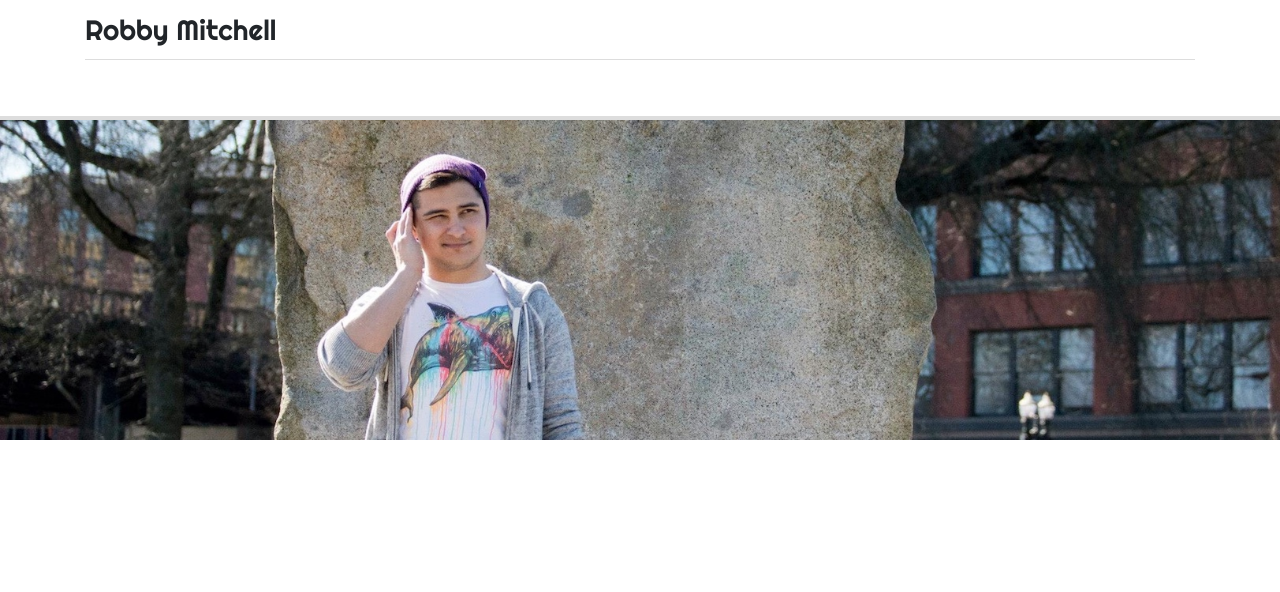
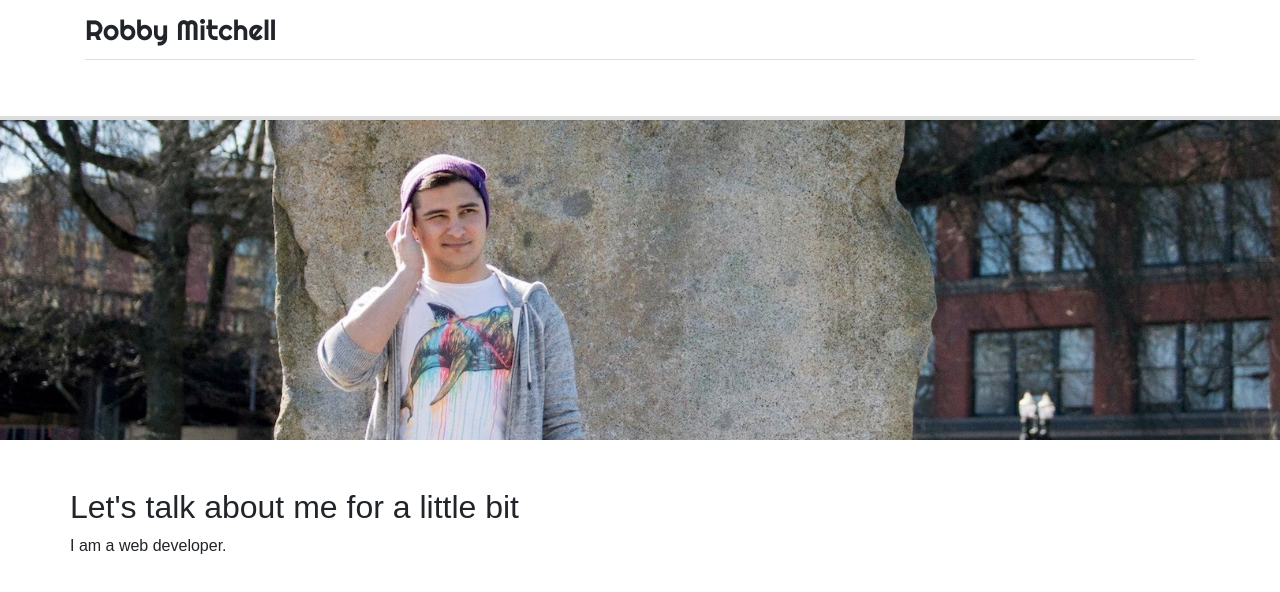
Before and after one commit to Cishkash/robjmitch, a React app: page / in a window 1280 px wide. Shown: the top 592 px of the page. Built offline with nearby package versions, Linux system fonts and the light colour scheme.

Commit message:
Refitted some layouts

```diff
--- a/public/index.html
+++ b/public/index.html
@@ -14,7 +14,7 @@
       work correctly both with client-side routing and a non-root public URL.
       Learn how to configure a non-root public URL by running `npm run build`.
     -->
-    <title>React App</title>
+    <title>Ribbeth</title>
   </head>
   <body>
     <div id="root"></div>
--- a/src/Routes.js
+++ b/src/Routes.js
@@ -1,6 +1,7 @@
 import React from 'react';
-import { Router, Route } from 'react-router'
+import { Router, Route, IndexRoute } from 'react-router'
 import App from './components/App.js';
+import Index from './components/Index.js';
 import Blog from './components/Blog.js';
 import Resume from './components/Resume.js';
 
@@ -12,6 +13,7 @@ import Resume from './components/Resume.js';
 const Routes = (props) => (
   <Router {...props}>
     <Route path="/" component={App}>
+      <IndexRoute component={Index}/>
       <Route path="/blog" component={Blog}/>
       <Route path="/resume" component={Resume}/>
     </Route>
--- a/src/components/App.js
+++ b/src/components/App.js
@@ -1,7 +1,6 @@
 import React, { Component } from 'react';
 import Navigation from './Navigation.js';
 import '../styles/App.scss';
-import landingImage from '../../public/images/landing-image.jpg';
 
 /**
  * App component class. Renders the navigation bar for the application and
@@ -21,7 +20,6 @@ class App extends Component {
     return (
       <div id="App">
         <Navigation />
-        <img src={landingImage} className="img-fluid" role="presentation" />
         {this.props.children}
       </div>
     );
--- a/src/components/Blog.js
+++ b/src/components/Blog.js
@@ -48,14 +48,16 @@ class Blog extends Component {
       <div id="Blog" className="container">
         <div className="row justify-content-md-left">
           <div className="col-9">
-            <div className="blog-container">
-              {this.state.posts.map(post => (
-                <div className="post-card" key={post.title}>
-                  <h3>{post.title}</h3>
-                  <h5>{post.body}</h5>
+            {this.state.posts.map(post => (
+              <div className="media post-card" key={post.title}>
+                <img className="d-flex align-self-start mr-3 rounded-circle"
+                     src={post.image} alt="Just up here thinkin" />
+                <div className="media-body">
+                  <h3 className="mt-0">{post.title}</h3>
+                  <p>{post.body}</p>
                 </div>
-              ))}
-            </div>
+              </div>
+            ))}
           </div>
           <div className="col-3">
             <div className="sidebar"> </div>
--- /dev/null
+++ b/src/components/Index.js
@@ -0,0 +1,22 @@
+import React, { Component } from 'react';
+import '../styles/Index.scss';
+
+class Index extends Component {
+  render() {
+    return (
+      <div id="Index">
+        <img src="/images/landing-image.jpg" className="img-fluid" role="presentation" />
+        <div className="container">
+          <div className="row">
+            <section className="about-me">
+              <h2>Let's talk about me for a little bit</h2>
+              <p>I am a web developer.</p>
+            </section>
+          </div>
+        </div>
+      </div>
+    );
+  }
+};
+
+export default Index;
--- a/src/index.js
+++ b/src/index.js
@@ -5,7 +5,7 @@ import Routes from './Routes.js';
 import { browserHistory } from 'react-router';
 
 import 'bootstrap/scss/bootstrap.scss';
-import './styles/index.scss';
+import './styles/Base.scss';
 
 ReactDOM.render(
   <Routes history={browserHistory} />,
--- /dev/null
+++ b/src/styles/Base.scss
@@ -0,0 +1,7 @@
+body
+{
+    font-family: sans-serif;
+
+    margin: 0;
+    padding: 0;
+}
--- a/src/styles/Blog.scss
+++ b/src/styles/Blog.scss
@@ -6,6 +6,5 @@
         padding: 2rem;
 
         border: 1px solid #ddd;
-        box-shadow: 2px 2px 0 #ddd;
     }
 }
--- a/src/styles/index.scss
+++ b/src/styles/index.scss
@@ -1,7 +1,7 @@
-body
+#Index
 {
-    font-family: sans-serif;
-
-    margin: 0;
-    padding: 0;
+    .about-me
+    {
+        margin: 3rem 0;
+    }
 }
```
Also changed, not shown: public/images/ribby.jpg (added).
